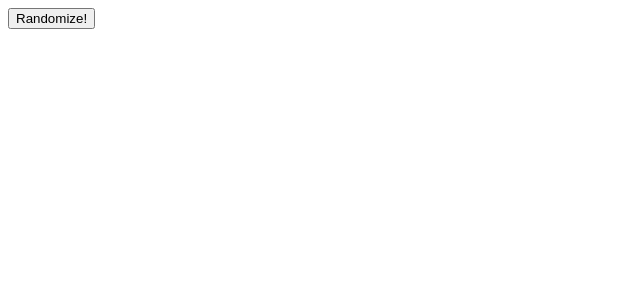
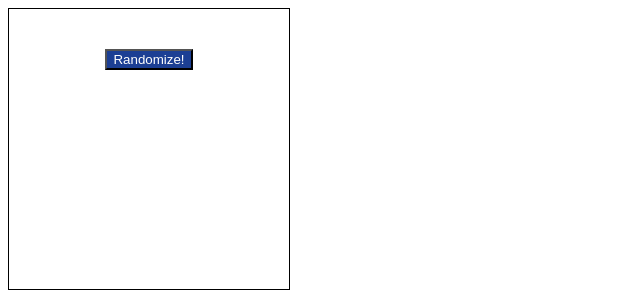
Before and after one commit to vgsong/JS100-01-BackgroundRandomizer, a plain HTML site: page index.html in a window 1280 px wide. Shown: the whole page, without its empty margins (0-640 px from the left). Drawn offline with Linux system fonts and the light colour scheme.

Commit message:
added button, connected to css, innerHTML

```diff
--- /dev/null
+++ b/css/style.css
@@ -0,0 +1,32 @@
+div {
+
+  background-color: white;
+
+}
+
+
+.btn{
+
+  background-color: #1c3f94;
+  color:white;
+  text-align:center;
+  opacity: 1;
+  transition:0.5s;
+
+}
+
+.btn:hover{
+
+    border: 3px dotted #1c3f94;
+
+}
+
+.divbox {
+
+  width: 200px;
+  height:200px;
+  text-align: center;
+  border:1px solid black;
+  padding:40px;
+
+}
--- a/index.html
+++ b/index.html
@@ -1,7 +1,10 @@
 <html>
   <head>
 
-    <link rel
+    <link rel ="stylesheet"
+      type="text/css"
+      href="./css/style.css" />
+
     <script type="text/javascript" src="./js/script.js"></script>
 
   </head>
@@ -9,8 +12,14 @@
 
   <body>
 
-    <script type="text/javascript" src="./js/script.js"></script>
-    <button onclick="randcolor()">Randomize!</button>
+    <div class="divbox">
+
+      <script type="text/javascript" src="./js/script.js"></script>
+      <button class="btn" onclick="randcolor()">Randomize!</button>
+
+      <p id="resu"></p>
+
+    </div>
 
   </body>
 
--- a/js/script.js
+++ b/js/script.js
@@ -1,6 +1,7 @@
 function randcolor(){
 
   let n = '#'+Math.floor(Math.random()*16777215).toString(16);
-  return document.body.style.background = n;
+  document.getElementById("resu").innerHTML = "HEXCODE: " + n;
+  document.body.style.background = n;
 
 };
```
Also changed, not shown: foo.js (+4 -4 lines).
